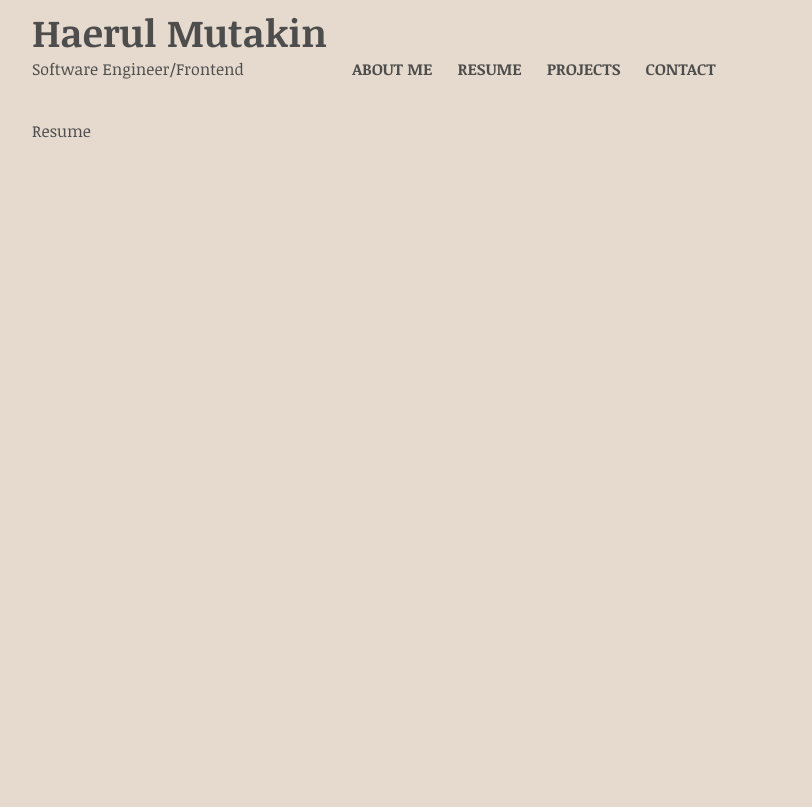
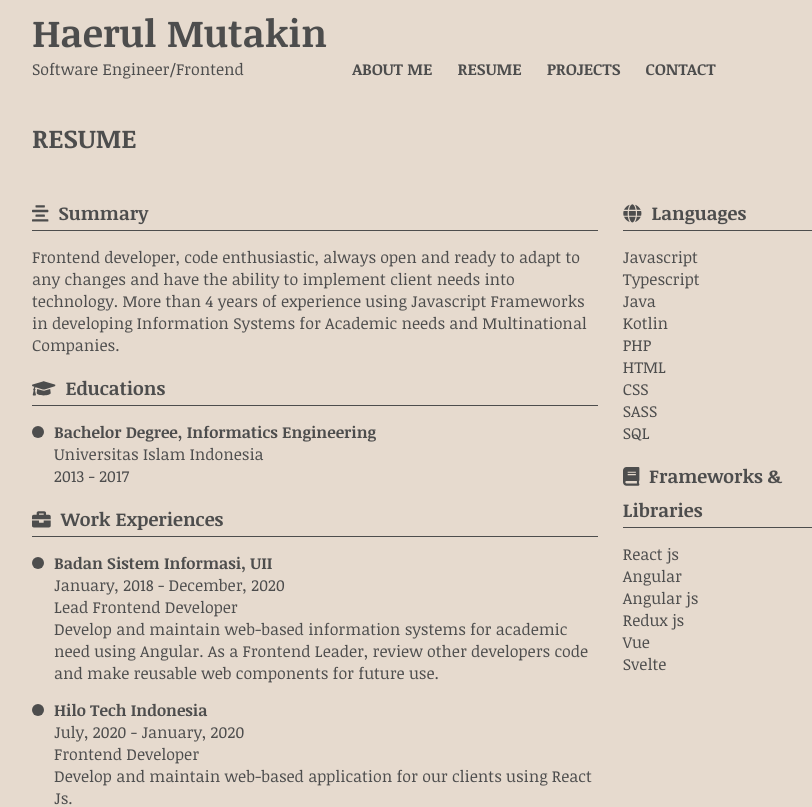
Before and after one commit to haerulmutakin/resume, a React (Create React App) app: page /resume in a window 1280 px wide. Shown: the top 807 px of the page, without its empty margins (192-1004 px from the left). Built offline with nearby package versions, Linux system fonts and the light colour scheme.

Commit message:
progress on resume page

```diff
--- a/src/components/pages/resume/Resume.js
+++ b/src/components/pages/resume/Resume.js
@@ -1,10 +1,110 @@
 import React from 'react';
+import './Resume.scss';
+import { FontAwesomeIcon } from '@fortawesome/react-fontawesome';
+import { faAlignCenter, faGlobe, faBook, faGraduationCap, faBriefcase } from '@fortawesome/free-solid-svg-icons';
 
 const Resume = () => {
     return (
-        <div>
-            Resume
-        </div>
+        <React.Fragment>
+            <h2 className="page-title">Resume</h2>
+            <div className="resume-container">
+                <div className="resume-left-container">
+                    <section className="resume-section">
+                        <h3 className="resume-section-title">
+                            <FontAwesomeIcon icon={faAlignCenter} />
+                            Summary
+                        </h3>
+                        <div className="resume-section-content">
+                            <p>Frontend developer, code enthusiastic, always open and ready to adapt to any changes and have the ability to implement client needs into technology. More than 4 years of experience using Javascript Frameworks in developing Information Systems for Academic needs and Multinational Companies.</p>
+                        </div>
+                    </section>
+                    <section className="resume-section">
+                        <h3 className="resume-section-title">
+                            <FontAwesomeIcon icon={faGraduationCap} />
+                            Educations
+                        </h3>
+                        <div className="resume-section-content">
+                            <section className="experience-section">
+                                <div className="dot"></div>
+                                <div className="experience-section-content">
+                                    <h4 className="experience-title">Bachelor Degree, Informatics Engineering</h4>
+                                    <p>Universitas Islam Indonesia</p>
+                                    <p>2013 - 2017</p>
+                                </div>
+                            </section>
+                        </div>
+                    </section>
+                    <section className="resume-section">
+                        <h3 className="resume-section-title">
+                            <FontAwesomeIcon icon={faBriefcase} />
+                            Work Experiences
+                        </h3>
+                        <div className="resume-section-content">
+                            <section className="experience-section">
+                                <div className="dot"></div>
+                                <div className="experience-section-content">
+                                    <h4 className="experience-title">Badan Sistem Informasi, UII</h4>
+                                    <p>January, 2018 - December, 2020</p>
+                                    <p>Lead Frontend Developer</p>
+                                    <p>Develop and maintain web-based information systems for academic need using Angular. As a Frontend Leader, review other developers code and make reusable web components for future use.</p>
+                                </div>
+                            </section>
+                            <section className="experience-section">
+                                <div className="dot"></div>
+                                <div className="experience-section-content">
+                                    <h4 className="experience-title">Hilo Tech Indonesia</h4>
+                                    <p>July, 2020 - January, 2020</p>
+                                    <p>Frontend Developer</p>
+                                    <p>Develop and maintain web-based application for our clients using React Js.</p>
+                                </div>
+                            </section>
+                            <section className="experience-section">
+                                <div className="dot"></div>
+                                <div className="experience-section-content">
+                                    <h4 className="experience-title">Axiata Digital Labs</h4>
+                                    <p>December, 2020 - July, 2021</p>
+                                    <p>Frontend Developer</p>
+                                    <p>Develop and maintain web-based information systems for academic need using Angular. As a Frontend Leader, review other developers code and make reusable web components for future use.</p>
+                                </div>
+                            </section>
+                        </div>
+                    </section>
+                </div>
+                <div className="resume-right-container">
+                    <section className="resume-section">
+                        <h3 className="resume-section-title">
+                            <FontAwesomeIcon icon={faGlobe} />
+                            Languages
+                        </h3>
+                        <div className="resume-section-content">
+                            <p>Javascript</p>
+                            <p>Typescript</p>
+                            <p>Java</p>
+                            <p>Kotlin</p>
+                            <p>PHP</p>
+                            <p>HTML</p>
+                            <p>CSS</p>
+                            <p>SASS</p>
+                            <p>SQL</p>
+                        </div>
+                    </section>
+                    <section className="resume-section">
+                        <h3 className="resume-section-title">
+                            <FontAwesomeIcon icon={faBook} />
+                            Frameworks & Libraries
+                        </h3>
+                        <div className="resume-section-content">
+                            <p>React js</p>
+                            <p>Angular</p>
+                            <p>Angular js</p>
+                            <p>Redux js</p>
+                            <p>Vue</p>
+                            <p>Svelte</p>
+                        </div>
+                    </section>
+                </div>
+            </div>
+        </React.Fragment>
     );
 };
 
--- /dev/null
+++ b/src/components/pages/resume/Resume.scss
@@ -0,0 +1,52 @@
+.resume-container {
+    display: flex;
+    justify-content: space-between;
+}
+
+.resume-left-container {
+    width: 68%;
+    margin-right: 5px;
+}
+
+.resume-right-container {
+    width: 29%;
+}
+
+.resume-section {
+    margin-bottom: 15px;
+}
+.resume-section-title {
+    line-height: 34px;
+    border-bottom: 1px solid #4D4D4D;
+    margin-bottom: 15px;
+    svg {
+        margin-right: 10px;
+    }
+}
+
+.experience-section {
+    display: flex;
+    margin-bottom: 15px;
+}
+
+div.dot {
+    &:before {
+        content: "";
+        display: inline-block;
+        width: 12px;
+        height: 12px;
+        border-radius: 50%;
+        background: #4D4D4D;
+        margin-right: 10px;
+    }
+}
+
+@media screen and (max-width: 576px) {
+    .resume-container {
+        display: block;
+    }
+
+    .resume-left-container, .resume-right-container {
+        width: 100%;
+    }
+}
--- a/src/index.scss
+++ b/src/index.scss
@@ -12,6 +12,12 @@ h1, h2, h3, h4, h5, h6, p {
   margin: 0;
 }
 
+h2.page-title {
+  font-size: 26px;
+  text-transform: uppercase;
+  margin-bottom: 40px;
+}
+
 ul, ol {
   margin: 0;
   padding: 0;
```
Also changed, not shown: 1 other file (tests, documents, lock files or other folders).
